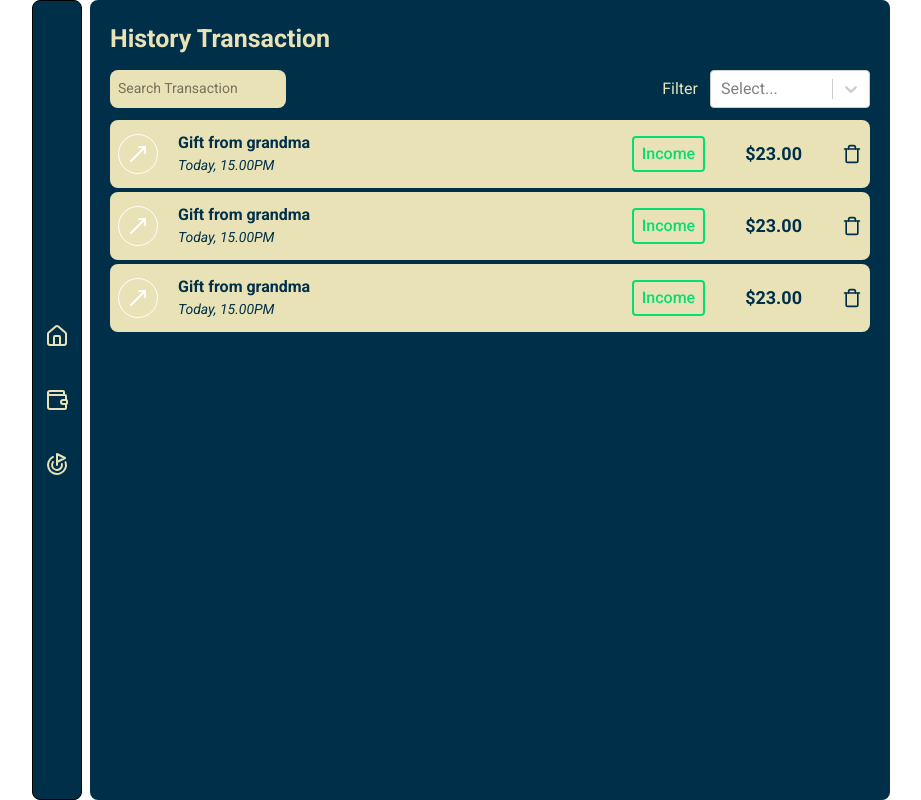
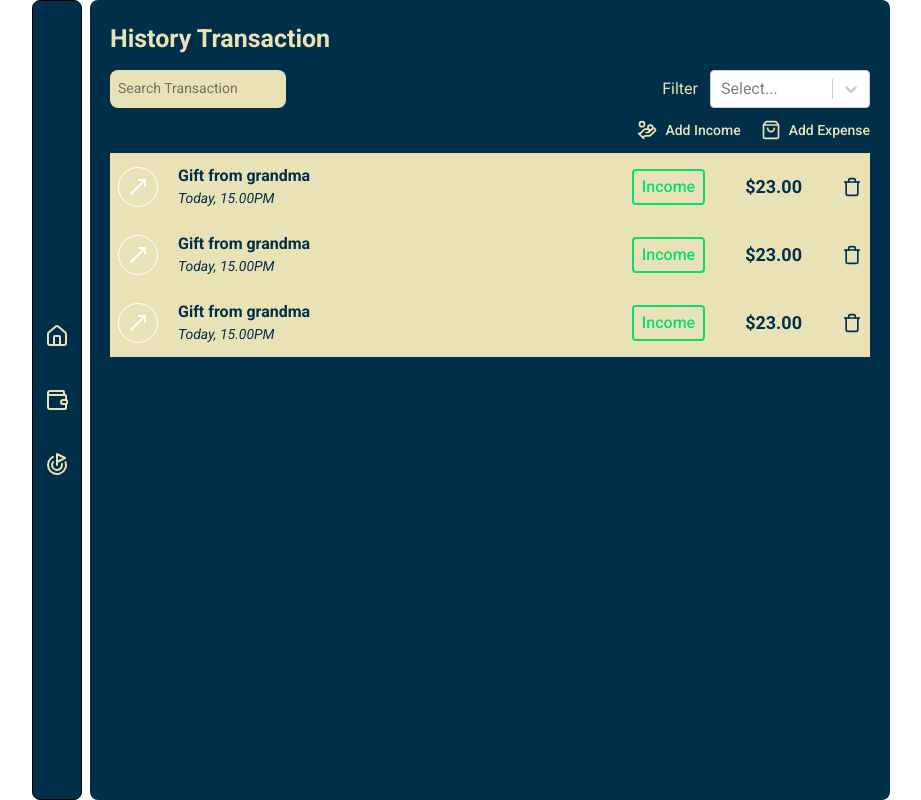
Before and after one commit to Zer0-Gravity/mini-react-project, a React (Vite) app in the folder finance-tracker/: page /transaction in a window 1280 px wide. Shown: the whole page, without its empty margins (179-1100 px from the left). Built offline with nearby package versions, Linux system fonts and the light colour scheme.

Commit message:
Feat: Add button for adding expense and income in list transaction

```diff
--- a/finance-tracker/src/Component/TrackerCard.tsx
+++ b/finance-tracker/src/Component/TrackerCard.tsx
@@ -1,8 +1,14 @@
 import { MoveUpRight, Trash } from "lucide-react";
 
-function TrackerCard() {
+interface TrackerProps {
+    rounded: boolean;
+}
+
+function TrackerCard({ rounded }: TrackerProps) {
     return (
-        <div className="text-white flex justify-between p-2 min-h-17 bg-secondary items-center rounded-lg">
+        <div
+            className={`text-white flex justify-between p-2 min-h-17 bg-secondary items-center ${rounded ? "rounded-lg" : "rounded-none"}`}
+        >
             <div className="flex gap-5 items-center">
                 <div className="border w-10 h-10 flex items-center justify-center rounded-full">
                     <MoveUpRight />
--- a/finance-tracker/src/Pages/History.tsx
+++ b/finance-tracker/src/Pages/History.tsx
@@ -2,6 +2,8 @@ import TrackerCard from "../Component/TrackerCard";
 import { useState } from "react";
 import type { SingleValue } from "react-select";
 import ReactSelect from "react-select";
+import ButtonAdd from "../Component/Home/ButtonAdd";
+import { Goal, HandCoins, ShoppingBag } from "lucide-react";
 
 interface TransactionType {
     value: string;
@@ -37,14 +39,20 @@ function History() {
                         options={options}
                         value={selectedOption}
                         onChange={handleChange}
-                        className="text-black w-40 "
+                        className="text-black w-40"
                     />
                 </div>
             </section>
-            <section className="space-y-1">
-                <TrackerCard />
-                <TrackerCard />
-                <TrackerCard />
+            <section>
+                <div className="flex justify-end gap-5">
+                    <ButtonAdd icon={HandCoins} text="Add Income" />
+                    <ButtonAdd icon={ShoppingBag} text="Add Expense" />
+                </div>
+            </section>
+            <section>
+                <TrackerCard rounded={false} />
+                <TrackerCard rounded={false} />
+                <TrackerCard rounded={false} />
             </section>
         </div>
     );
--- a/finance-tracker/src/Pages/Home.tsx
+++ b/finance-tracker/src/Pages/Home.tsx
@@ -46,10 +46,10 @@ function Home() {
                         Recent Activity
                     </h1>
                     <div className="flex flex-col gap-2 overflow-y-auto overflow-hidden max-h-62.5 hide-scrollbar">
-                        <TrackerCard />
-                        <TrackerCard />
-                        <TrackerCard />
-                        <TrackerCard />
+                        <TrackerCard rounded={true} />
+                        <TrackerCard rounded={true} />
+                        <TrackerCard rounded={true} />
+                        <TrackerCard rounded={true} />
                     </div>
                 </div>
             </section>
```
